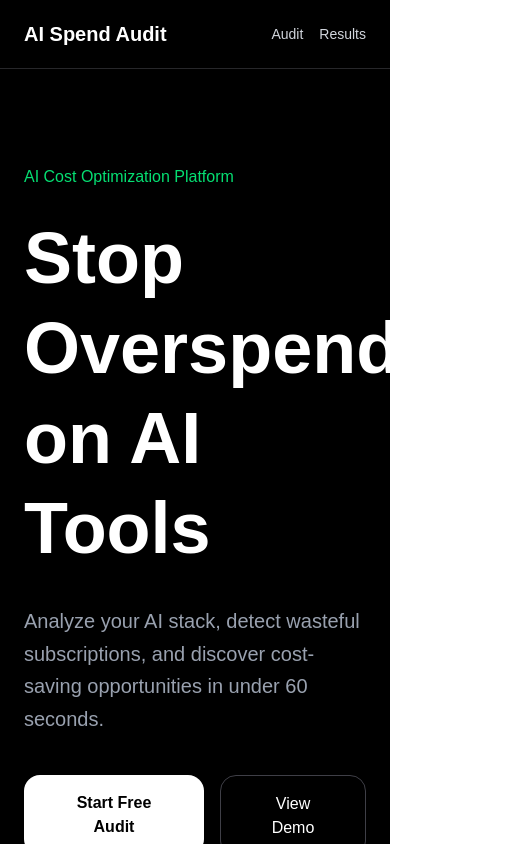
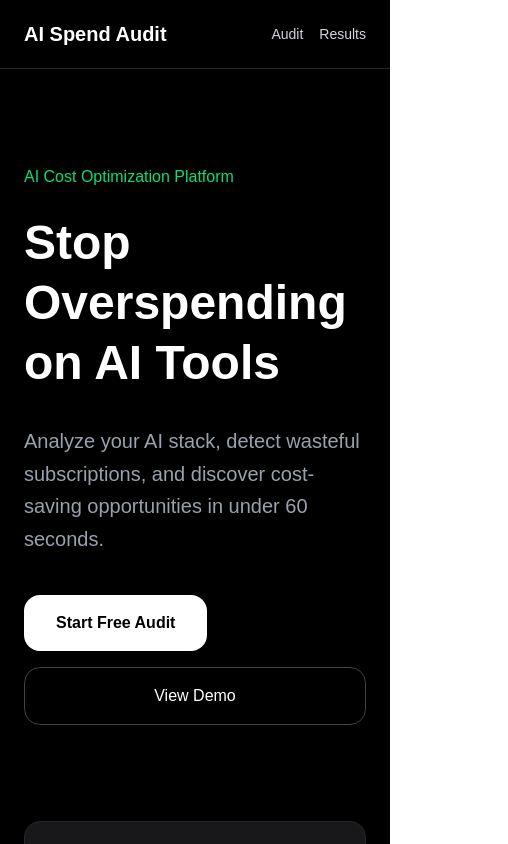
Before and after one commit to PranathiReddy123/ai-spend-audit, a Next.js app: page / in a window 390 px wide. Shown: the top 844 px of the page, 508 px wide, since content can reach past the window. Built offline with nearby package versions, Linux system fonts and the light colour scheme.

Commit message:
feat: improve mobile responsive layouts

```diff
--- a/src/app/page.tsx
+++ b/src/app/page.tsx
@@ -45,7 +45,7 @@ export default function HomePage() {
               AI Cost Optimization Platform
             </p>
 
-            <h1 className="text-7xl font-bold mt-6 leading-tight">
+            <h1 className="text-5xl md:text-7xl font-bold mt-6 leading-tight">
               Stop Overspending on AI Tools
             </h1>
 
@@ -54,7 +54,7 @@ export default function HomePage() {
               and discover cost-saving opportunities in under 60 seconds.
             </p>
 
-            <div className="flex gap-4 mt-10">
+            <div className="flex gap-4 flex-col md:flex-row mt-10">
 
               <Link href="/audit">
                 <button className="bg-white text-black px-8 py-4 rounded-2xl font-semibold hover:opacity-90 hover:scale-105 transition-all duration-300">
--- a/src/app/results/page.tsx
+++ b/src/app/results/page.tsx
@@ -76,7 +76,7 @@ const riskLevel =
 
       <div className="max-w-4xl mx-auto">
 
-        <h1 className="text-5xl font-bold">
+        <h1 className="text-4xl md:text-5xl font-bold">
           Audit Results
         </h1>
 
@@ -84,7 +84,7 @@ const riskLevel =
           Personalized analysis for your AI stack.
         </p>
 
-        <div className="grid md:grid-cols-4 gap-6 mt-10">
+        <div className="grid grid-cols-1 md:grid-cols-4 gap-6 mt-10">
 
           <div className="bg-zinc-900 border border-zinc-800 rounded-2xl p-6 hover:border-zinc-600 transition-all duration-300 hover:-translate-y-1">
             <p className="text-gray-400 text-sm">
```
